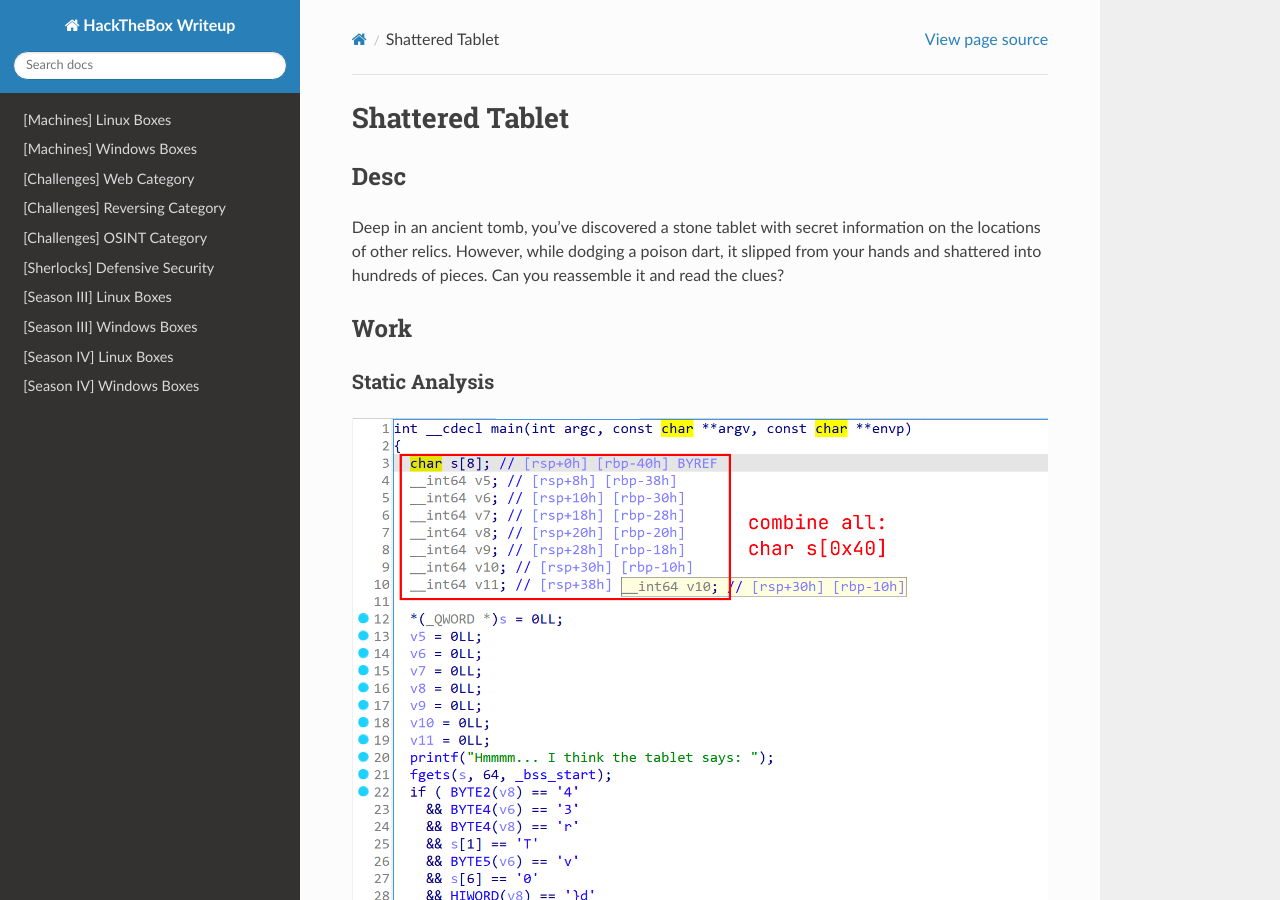
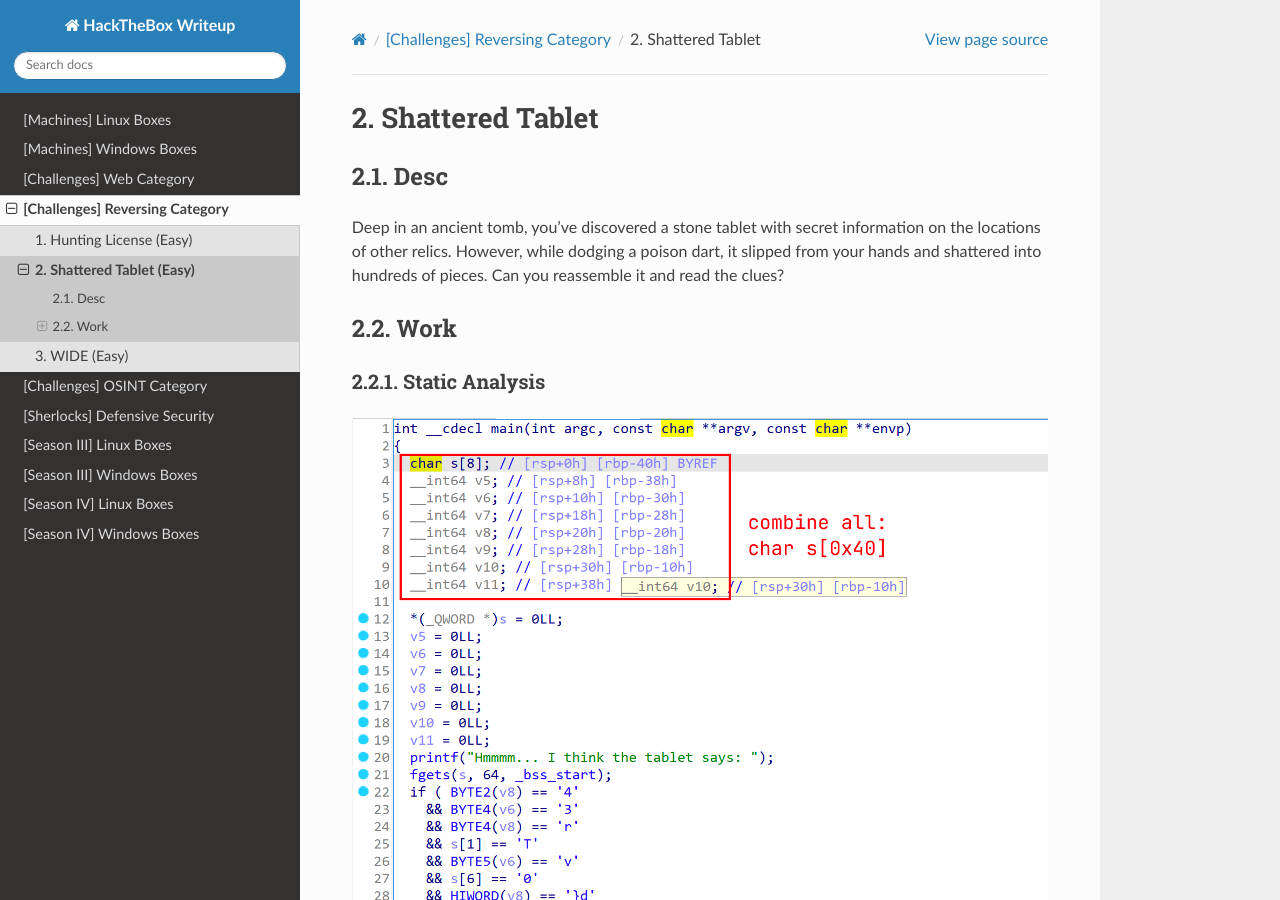
Before and after one commit to zhsh9/HackTheBox-Writeup, a Sphinx documentation site: the page built from source/challenges/reversing/Shattered_Tablet.md, in a window 1280 px wide and 900 px high. Built offline with Sphinx 7.4.7 and the Read the Docs theme 2.0.0, drawn with Linux system fonts in a browser that asks for light colours; pages that are not in the unit, such as notebooks, are missing from menus.

Commit message:
[+] Update page structure.

```diff
--- a/source/challenges/reversing/index.rst
+++ b/source/challenges/reversing/index.rst
@@ -6,5 +6,5 @@
    :maxdepth: 1
 
    Hunting License (Easy) <Hunting_License>
-   Shattered Tablet (Easy) <Shattered Tablet>
+   Shattered Tablet (Easy) <Shattered_Tablet>
    WIDE (Easy) <WIDE>
```
